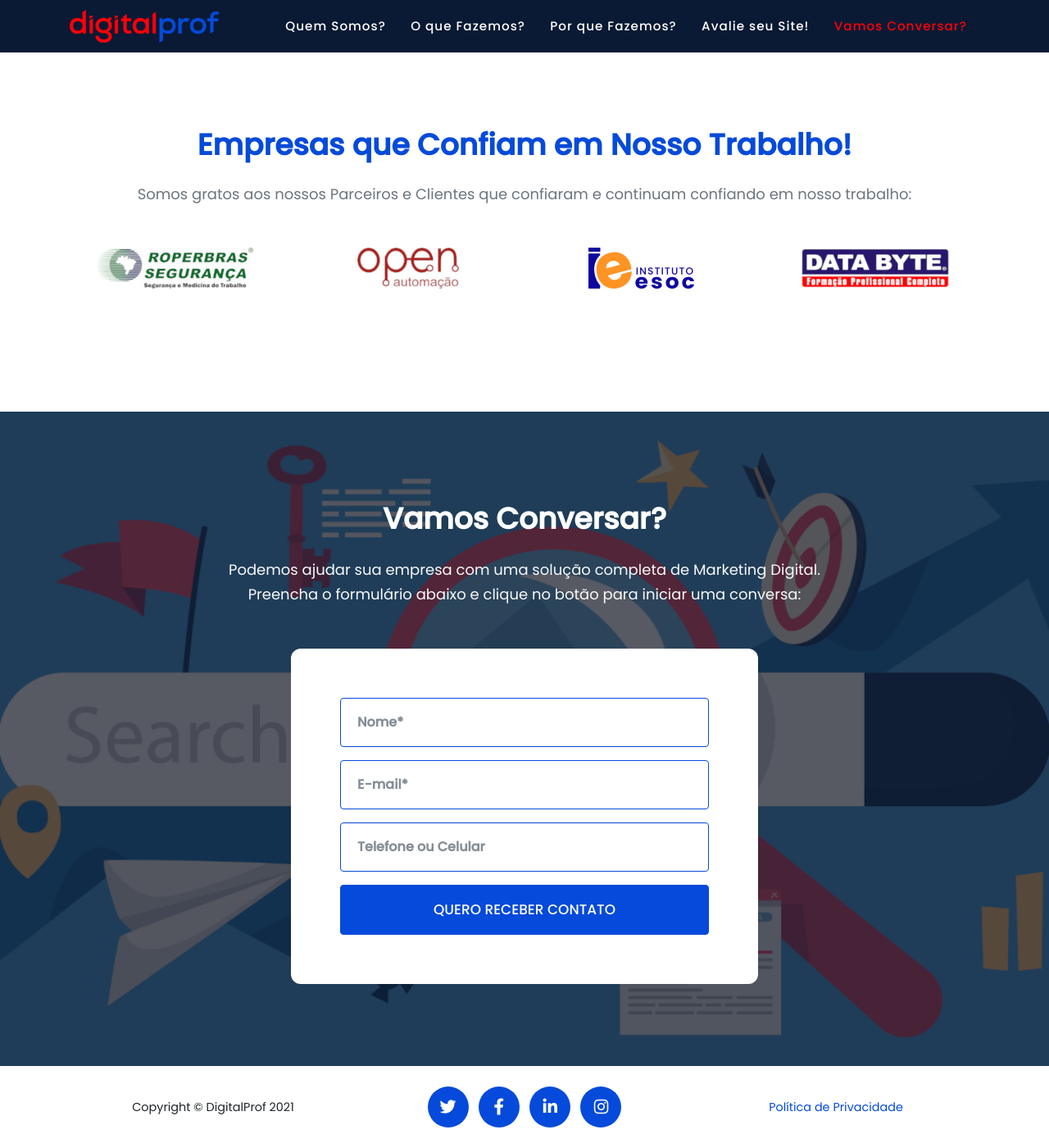
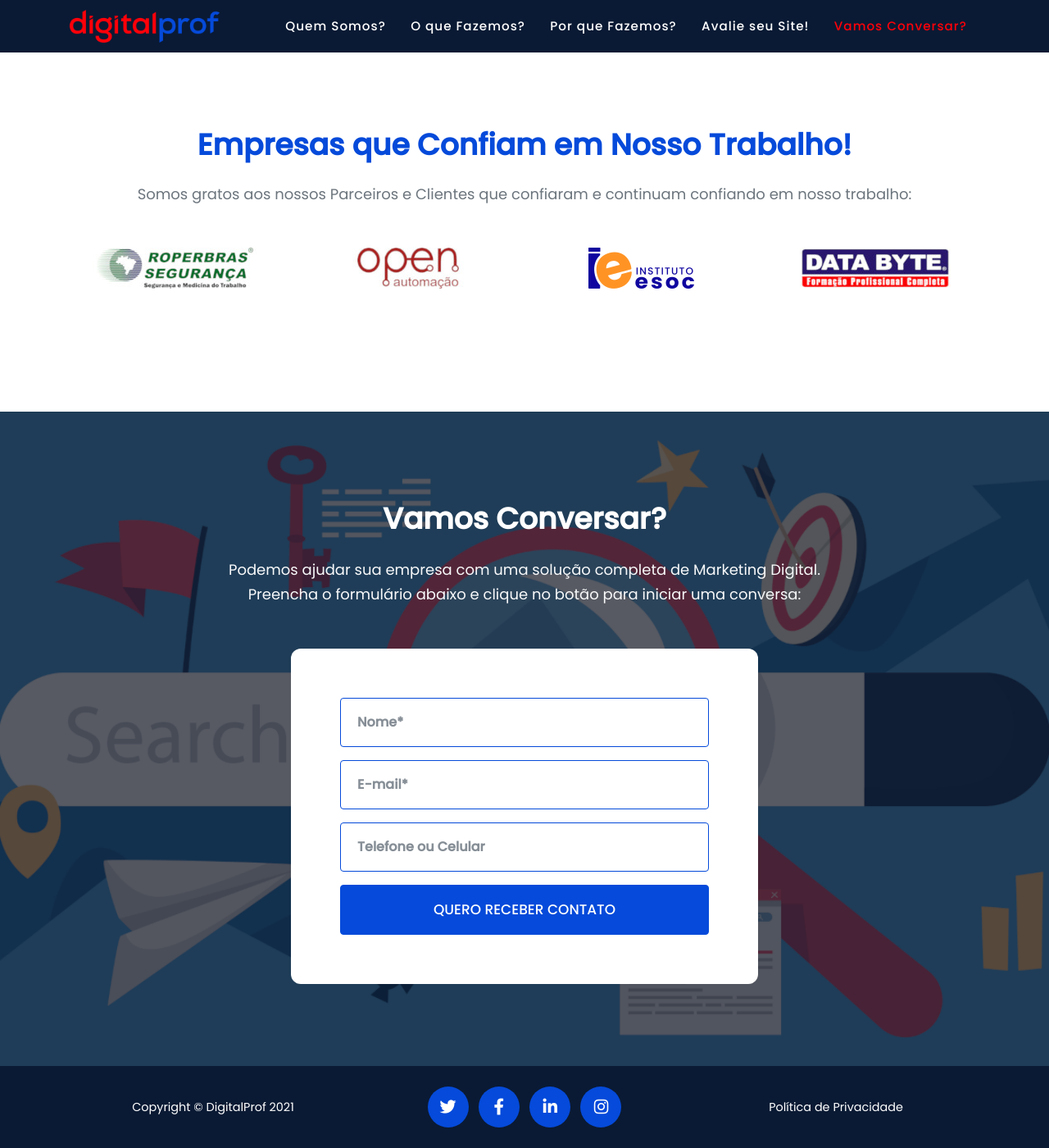
Before and after one commit to robsonkmarques/digitalprof, a Jekyll site: the page built from index.md, in a window 1280 px wide and 1400 px high, scrolled down 4694 px. Shown: the whole window at 82% size. Built offline with Jekyll 4.4.1, drawn with Linux system fonts in a browser that asks for light colours; some web fonts are replaced.

Commit message:
footer css remove inline

```diff
--- a/_includes/footer.html
+++ b/_includes/footer.html
@@ -1,5 +1,5 @@
 <!-- Footer -->
-<footer class="footer" id="footer" style="background-color: white">
+<footer class="footer" id="footer">
   <div class="container">
     <div class="row align-items-center">
       <div class="col-md-4">
@@ -25,7 +25,7 @@
       <div class="col-md-4">
         <ul class="list-inline quicklinks">
           <li class="list-inline-item">
-            <a href="legal"
+            <a class="legal-link" href="legal"
               >{{ site.data.sitetext[site.locale].footer.legal | default:
               "Privacy Policy" }}</a
             >
@@ -37,14 +37,14 @@
 </footer>
 {% if page.layout == "page" %}
 <script>
-  fixPageShort();
+  fixPageShort()
   function fixPageShort() {
     if (window.innerHeight > document.body.offsetHeight) {
-      document.getElementById("footer").style.position = "fixed";
-      document.getElementById("footer").style.bottom = 0;
-      document.getElementById("footer").style.right = 0;
-      document.getElementById("footer").style.left = 0;
-      document.getElementById("footer").style.width = "100%";
+      document.getElementById('footer').style.position = 'fixed'
+      document.getElementById('footer').style.bottom = 0
+      document.getElementById('footer').style.right = 0
+      document.getElementById('footer').style.left = 0
+      document.getElementById('footer').style.width = '100%'
     }
   }
 </script>
--- a/_sass/layout/_footer.scss
+++ b/_sass/layout/_footer.scss
@@ -1,8 +1,10 @@
 // Styling for the footer
 .footer {
+  background-color: #0a1a34;
   padding: 25px 0;
   text-align: center;
   span.copyright {
+    color: white;
     font-size: 90%;
     line-height: 50px;
     text-transform: none;
@@ -10,10 +12,17 @@
   }
   ul.quicklinks {
     font-size: 90%;
-    line-height: 40px;
+    line-height: 50px;
     margin-bottom: 0;
     text-transform: none;
     @include heading-font;
+  }
+
+  a.legal-link {
+    color: white;
+    &:hover {
+      color: $orange-dprof;
+    }
   }
 }
 
```
